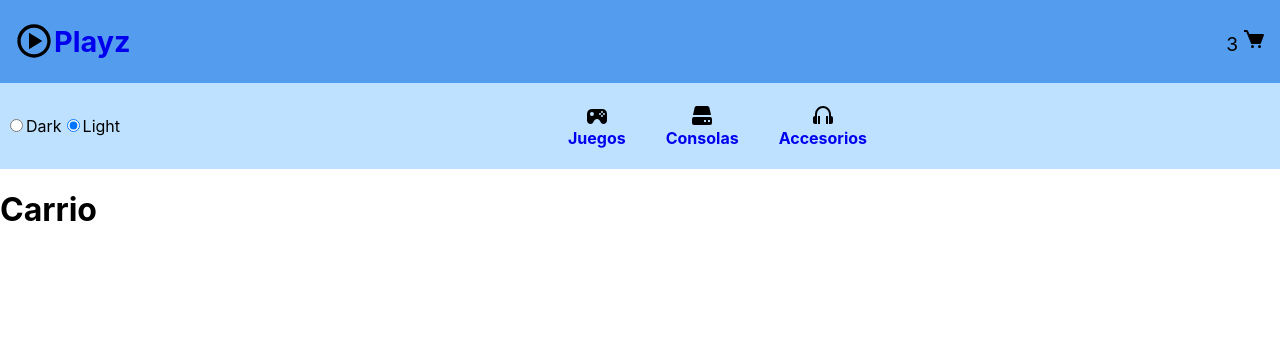
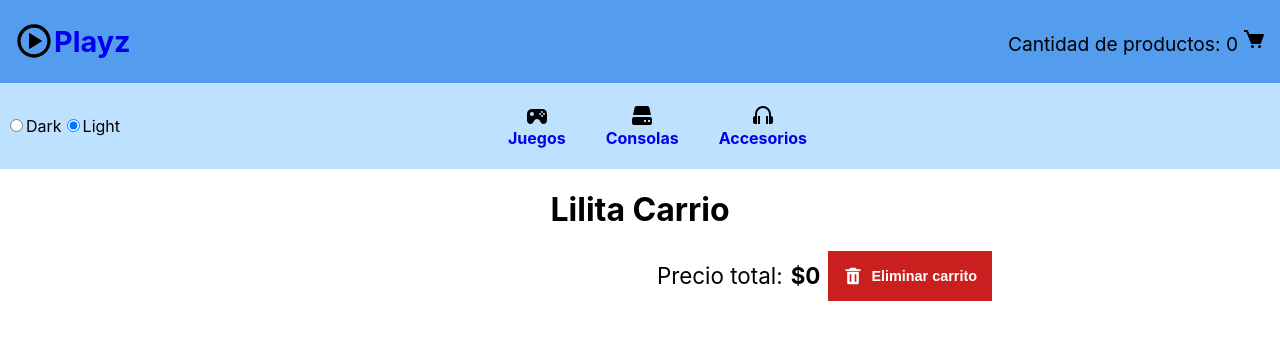
Before and after one commit to ledesmamanu123/ReactJS, a React (Create React App) app: page /cart in a window 1280 px wide. Shown: the top 340 px of the page. Built offline with nearby package versions, Linux system fonts and the light colour scheme.

Commit message:
Proyecto terminado(sin Firebase)

```diff
--- /dev/null
+++ b/src/components/Cart/Cart.css
@@ -0,0 +1,52 @@
+.padreContainerCart{
+    display: flex;
+    flex-direction: column;
+    align-items: center;
+}
+.container_cart{
+    display: flex;
+    align-items: center;
+    justify-content: space-evenly;
+    flex-direction: column;
+    background-color: rgb(189, 225, 255);
+    width: 55%;
+}
+.lista_cart{
+    display: flex;
+    align-items: center;
+    justify-content: space-between;
+    width: 100%;
+}
+.container_items{
+    display: flex;
+    flex-direction: column;
+    align-items: center;
+    font-size: 1.4rem;
+    margin-right: 10px;
+}
+.containerPriceTotal{
+    display: flex;
+    width: 55%;
+    justify-content: flex-end;
+    align-items: center;
+}
+.priceTotal{
+    font-size: 1.4rem;
+    margin-right: 8px;
+}
+.btnEliminarCart{
+    border: 0;
+    cursor: pointer;
+    background-color: rgb(202, 31, 31);
+    font-size: 0.9rem;
+    font-weight: 550;
+    padding: 15px;
+    display: flex;
+    align-items:center;
+    color: white;
+}
+.btnEliminarItem{
+    width: 2rem;
+    cursor: pointer;
+    margin-right: 8px;
+}
--- a/src/components/Cart/Cart.jsx
+++ b/src/components/Cart/Cart.jsx
@@ -1,22 +1,36 @@
 import React from 'react'
 import { useContext } from 'react'
 import { cartContext } from '../../context/cartContext'
+import TrashIcon from '../icons/TrashIcon'
+import Xsquare from '../icons/Xsquare'
+import './Cart.css'
 
 
 const Cart = () => {
   const {cart, removeList, deleteItem, totalPrice, totalItem} = useContext(cartContext)
-  console.log(cart)
+
   return (
-    <div>
-      <h1>Carrio</h1>
-      {cart.map((item)=>{
-          return <>
-          <img src={item.imgUrl} alt="" />
-
-          </>
+    <div className='padreContainerCart'>
+    <h1 className='tituloCatalogo'> Lilita Carrio</h1>
+    <div className='container_cart'>
+      {cart.map((item, index)=>{
+          return <div className='lista_cart' key={index}>
+              <img src={item.imgUrl} alt={item.title}/>
+              <h2>{item.title}</h2>
+              <div className='container_items'>
+                <span>Precio por unidad: ${item.price}</span>
+                <span>Cantidad: {item.qty}</span>
+              </div>
+                <Xsquare id={item.id}/>
+          </div>
       })}
     </div>
-  )
+    <div className='containerPriceTotal'>
+      <span className='priceTotal'>Precio total:</span>
+      <span className='priceTotal' style={{fontWeight:'bold'}}>${totalPrice()}</span>
+      <button className='btnEliminarCart' onClick={()=>{removeList()}}><TrashIcon/>Eliminar carrito</button>
+    </div>
+    </div>)
 }
 
 export default Cart
--- a/src/components/CartWidget/CartWidget.jsx
+++ b/src/components/CartWidget/CartWidget.jsx
@@ -1,11 +1,16 @@
-import React from 'react'
+import React, { useContext } from 'react'
 import CartIcon from '../icons/CartIcon'
 import './CartWidget.css'
 import { Link } from 'react-router-dom'
+import { cartContext } from '../../context/cartContext'
 const CartWidget = () => {
+
+  //useContext
+  const {cart} = useContext(cartContext)
+  console.log(cart)
   return (
     <div>
-        <span>3</span>
+        <span>Cantidad de productos: {cart.length}</span>
         <Link to={'/cart'}>
         <CartIcon />
         </Link>
--- a/src/components/NavBar/NavBar.jsx
+++ b/src/components/NavBar/NavBar.jsx
@@ -39,7 +39,7 @@ const changeTheme = (e) =>{
                     return <li className='item_categorias' key={index}> {category.icon}<Link to={`category/${category.id}`} id={category.id} name={category.name}>{category.name}</Link></li>
                 })}
             </ul>
-            <div></div>
+            <div style={{width:120}}></div>
           </div>
         </nav>
     </>
--- /dev/null
+++ b/src/components/icons/TrashIcon.jsx
@@ -0,0 +1,9 @@
+import React from 'react'
+
+const TrashIcon = () => {
+  return (
+    <svg xmlns="http://www.w3.org/2000/svg" width="20" height="20" viewBox="0 0 24 24" style={{marginRight:8, fill:'white'}}><path d="M6 7H5v13a2 2 0 0 0 2 2h10a2 2 0 0 0 2-2V7H6zm4 12H8v-9h2v9zm6 0h-2v-9h2v9zm.618-15L15 2H9L7.382 4H3v2h18V4z"></path></svg>
+  )
+}
+
+export default TrashIcon
--- /dev/null
+++ b/src/components/icons/Xsquare.jsx
@@ -0,0 +1,13 @@
+import React from 'react'
+import { useContext } from 'react'
+import { cartContext } from '../../context/cartContext'
+const Xsquare = ({id}) => {
+
+  const {deleteItem} = useContext(cartContext)
+
+  return (
+    <svg className='btnEliminarItem' xmlns="http://www.w3.org/2000/svg" viewBox="0 0 24 24" onClick={()=>{deleteItem(id)}}><path d="M21 5a2 2 0 0 0-2-2H5a2 2 0 0 0-2 2v14a2 2 0 0 0 2 2h14a2 2 0 0 0 2-2V5zm-4.793 9.793-1.414 1.414L12 13.414l-2.793 2.793-1.414-1.414L10.586 12 7.793 9.207l1.414-1.414L12 10.586l2.793-2.793 1.414 1.414L13.414 12l2.793 2.793z"></path></svg>
+  )
+}
+
+export default Xsquare
```
